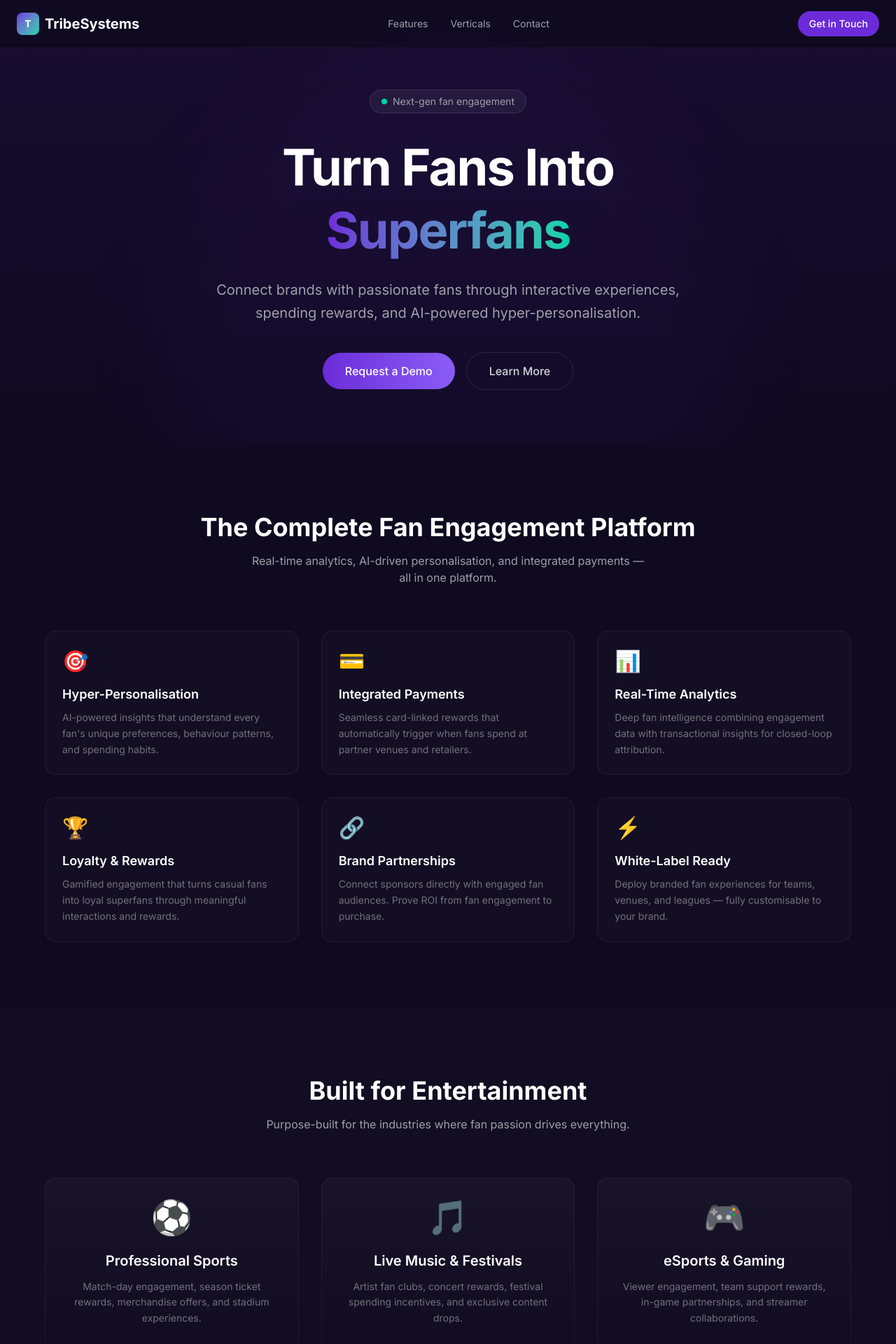
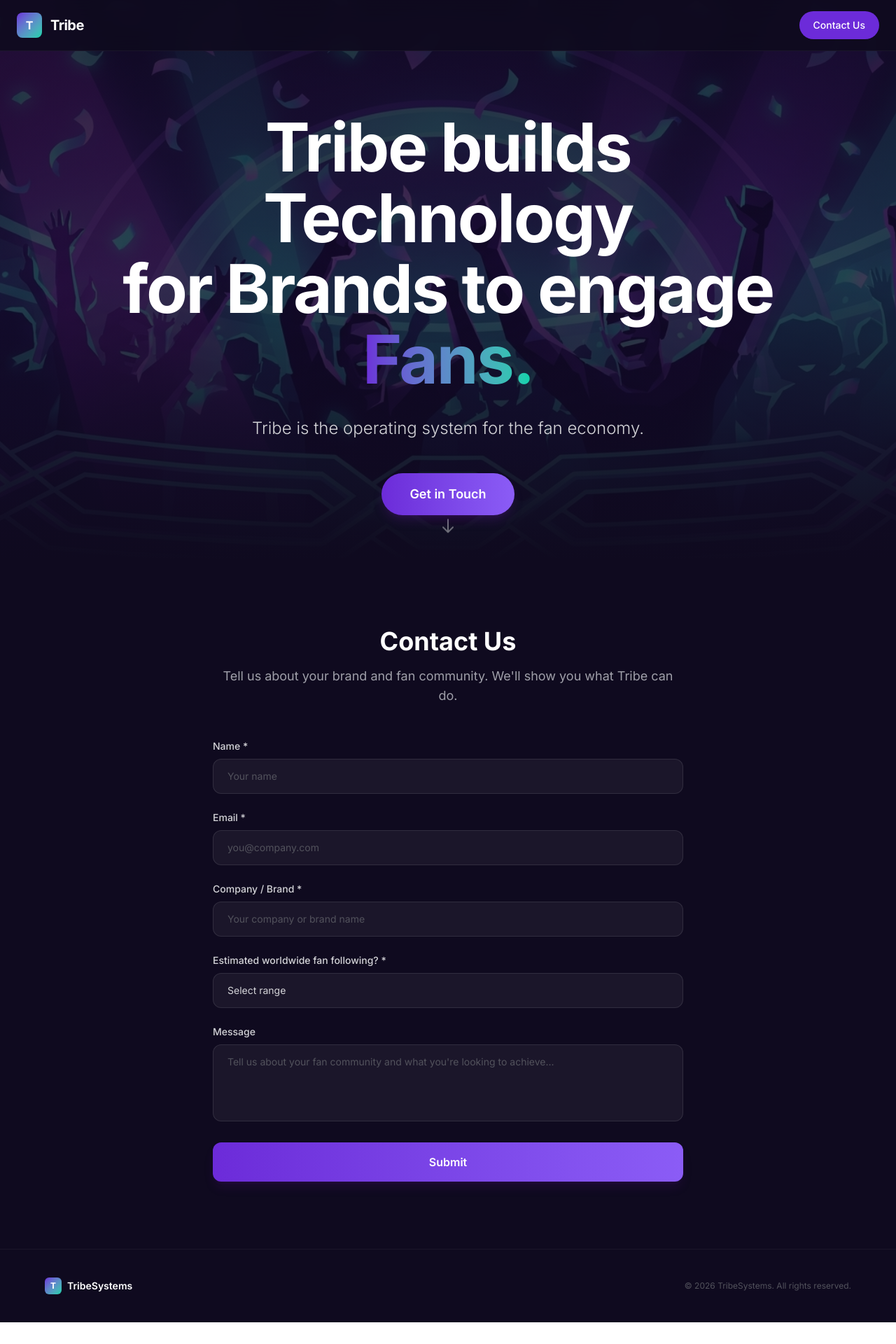
Before and after one commit to metagineers/tribesystems, a Next.js app: page / in a window 1280 px wide. Shown: the top 1920 px of the page at 70% size. After the commit the page ends 1889 px from the top, so only its background shows below. Built offline with nearby package versions, Linux system fonts and the light colour scheme.

Commit message:
feat: one-pager with hero image, contact form, Richard's copy

```diff
--- a/src/app/page.tsx
+++ b/src/app/page.tsx
@@ -1,205 +1,203 @@
 "use client";
 
 import { useState } from "react";
+import Image from "next/image";
 
 export default function Home() {
-  const [email, setEmail] = useState("");
+  const [form, setForm] = useState({
+    name: "",
+    email: "",
+    company: "",
+    fanFollowing: "",
+    message: "",
+  });
+  const [submitted, setSubmitted] = useState(false);
+
+  const handleSubmit = (e: React.FormEvent) => {
+    e.preventDefault();
+    // For now, open mailto. Replace with proper form handler later.
+    const body = `Name: ${form.name}%0AEmail: ${form.email}%0ACompany: ${form.company}%0AEstimated Fan Following: ${form.fanFollowing}%0AMessage: ${form.message}`;
+    window.location.href = `mailto:hello@tribesystems.io?subject=Contact from ${form.company}&body=${body}`;
+    setSubmitted(true);
+  };
 
   return (
     <div className="min-h-screen bg-[#0F0A1F] text-white">
       {/* Navigation */}
-      <nav className="fixed top-0 w-full z-50 bg-[#0F0A1F]/80 backdrop-blur-lg border-b border-white/5">
+      <nav className="fixed top-0 w-full z-50 bg-[#0F0A1F]/90 backdrop-blur-lg border-b border-white/5">
         <div className="max-w-7xl mx-auto px-6 py-4 flex items-center justify-between">
-          <div className="flex items-center gap-2">
-            <div className="w-8 h-8 rounded-lg bg-gradient-to-br from-[#6C2BD9] to-[#00D4AA] flex items-center justify-center">
-              <span className="text-white font-bold text-sm">T</span>
+          <div className="flex items-center gap-3">
+            <div className="w-9 h-9 rounded-lg bg-gradient-to-br from-[#6C2BD9] to-[#00D4AA] flex items-center justify-center">
+              <span className="text-white font-bold text-base">T</span>
             </div>
-            <span className="text-xl font-bold">TribeSystems</span>
-          </div>
-          <div className="hidden md:flex items-center gap-8 text-sm text-zinc-400">
-            <a href="#features" className="hover:text-white transition">Features</a>
-            <a href="#verticals" className="hover:text-white transition">Verticals</a>
-            <a href="#contact" className="hover:text-white transition">Contact</a>
+            <span className="text-xl font-bold tracking-tight">Tribe</span>
           </div>
           <a
             href="#contact"
-            className="hidden md:inline-flex px-4 py-2 rounded-full bg-[#6C2BD9] hover:bg-[#8B5CF6] transition text-sm font-medium"
+            className="px-5 py-2.5 rounded-full bg-[#6C2BD9] hover:bg-[#8B5CF6] transition text-sm font-medium"
           >
-            Get in Touch
+            Contact Us
           </a>
         </div>
       </nav>
 
       {/* Hero */}
-      <section className="relative pt-32 pb-20 px-6 overflow-hidden">
-        <div className="absolute inset-0 bg-gradient-to-b from-[#6C2BD9]/10 to-transparent" />
-        <div className="absolute top-20 left-1/2 -translate-x-1/2 w-[800px] h-[800px] rounded-full bg-[#6C2BD9]/5 blur-3xl" />
-        <div className="max-w-5xl mx-auto text-center relative z-10">
-          <div className="inline-flex items-center gap-2 px-4 py-1.5 rounded-full bg-white/5 border border-white/10 text-sm text-zinc-400 mb-8">
-            <span className="w-2 h-2 rounded-full bg-[#00D4AA] animate-pulse" />
-            Next-gen fan engagement
+      <section className="relative min-h-screen flex items-center justify-center overflow-hidden">
+        {/* Background image */}
+        <div className="absolute inset-0">
+          <Image
+            src="/hero.jpg"
+            alt="Fans celebrating"
+            fill
+            className="object-cover opacity-40"
+            priority
+          />
+          <div className="absolute inset-0 bg-gradient-to-b from-[#0F0A1F]/60 via-[#0F0A1F]/40 to-[#0F0A1F]" />
         </div>
-          <h1 className="text-5xl md:text-7xl font-bold leading-tight tracking-tight mb-6">
-            Turn Fans Into
-            <br />
+
+        {/* Content */}
+        <div className="relative z-10 max-w-5xl mx-auto px-6 text-center pt-24">
+          <h1 className="text-5xl md:text-7xl lg:text-8xl font-bold leading-[1.05] tracking-tight mb-8">
+            <span className="block">Tribe builds Technology</span>
+            <span className="block">for Brands to engage{" "}
               <span className="bg-gradient-to-r from-[#6C2BD9] to-[#00D4AA] bg-clip-text text-transparent">
-              Superfans
+                Fans.
+              </span>
             </span>
           </h1>
-          <p className="text-lg md:text-xl text-zinc-400 max-w-2xl mx-auto mb-10 leading-relaxed">
-            Connect brands with passionate fans through interactive experiences,
-            spending rewards, and AI-powered hyper-personalisation.
+          <p className="text-xl md:text-2xl text-zinc-300 max-w-2xl mx-auto mb-12 font-light">
+            Tribe is the operating system for the fan economy.
           </p>
-          <div className="flex flex-col sm:flex-row items-center justify-center gap-4">
           <a
             href="#contact"
-              className="px-8 py-3.5 rounded-full bg-gradient-to-r from-[#6C2BD9] to-[#8B5CF6] hover:opacity-90 transition font-medium text-base"
+            className="inline-flex px-10 py-4 rounded-full bg-gradient-to-r from-[#6C2BD9] to-[#8B5CF6] hover:opacity-90 transition font-semibold text-lg shadow-lg shadow-purple-900/30"
           >
-              Request a Demo
-            </a>
-            <a
-              href="#features"
-              className="px-8 py-3.5 rounded-full border border-white/10 hover:border-white/20 transition font-medium text-base text-zinc-300"
-            >
-              Learn More
+            Get in Touch
           </a>
         </div>
+
+        {/* Scroll indicator */}
+        <div className="absolute bottom-8 left-1/2 -translate-x-1/2 animate-bounce">
+          <svg className="w-6 h-6 text-zinc-500" fill="none" stroke="currentColor" viewBox="0 0 24 24">
+            <path strokeLinecap="round" strokeLinejoin="round" strokeWidth={2} d="M19 14l-7 7m0 0l-7-7m7 7V3" />
+          </svg>
         </div>
       </section>
 
-      {/* Features */}
-      <section id="features" className="py-24 px-6">
-        <div className="max-w-6xl mx-auto">
-          <div className="text-center mb-16">
-            <h2 className="text-3xl md:text-4xl font-bold mb-4">
-              The Complete Fan Engagement Platform
-            </h2>
-            <p className="text-zinc-400 max-w-xl mx-auto">
-              Real-time analytics, AI-driven personalisation, and integrated payments — all in one platform.
+      {/* Contact Form */}
+      <section id="contact" className="py-24 px-6">
+        <div className="max-w-2xl mx-auto">
+          <div className="text-center mb-12">
+            <h2 className="text-3xl md:text-4xl font-bold mb-4">Contact Us</h2>
+            <p className="text-zinc-400 text-lg">
+              Tell us about your brand and fan community. We&apos;ll show you what Tribe can do.
             </p>
           </div>
-          <div className="grid md:grid-cols-3 gap-8">
-            {[
-              {
-                icon: "🎯",
-                title: "Hyper-Personalisation",
-                desc: "AI-powered insights that understand every fan's unique preferences, behaviour patterns, and spending habits.",
-              },
-              {
-                icon: "💳",
-                title: "Integrated Payments",
-                desc: "Seamless card-linked rewards that automatically trigger when fans spend at partner venues and retailers.",
-              },
-              {
-                icon: "📊",
-                title: "Real-Time Analytics",
-                desc: "Deep fan intelligence combining engagement data with transactional insights for closed-loop attribution.",
-              },
-              {
-                icon: "🏆",
-                title: "Loyalty & Rewards",
-                desc: "Gamified engagement that turns casual fans into loyal superfans through meaningful interactions and rewards.",
-              },
-              {
-                icon: "🔗",
-                title: "Brand Partnerships",
-                desc: "Connect sponsors directly with engaged fan audiences. Prove ROI from fan engagement to purchase.",
-              },
-              {
-                icon: "⚡",
-                title: "White-Label Ready",
-                desc: "Deploy branded fan experiences for teams, venues, and leagues — fully customisable to your brand.",
-              },
-            ].map((feature, i) => (
-              <div
-                key={i}
-                className="p-6 rounded-2xl bg-white/[0.02] border border-white/5 hover:border-[#6C2BD9]/30 transition group"
+
+          {submitted ? (
+            <div className="text-center py-16 rounded-2xl bg-white/[0.02] border border-white/10">
+              <div className="text-5xl mb-4">🎉</div>
+              <h3 className="text-2xl font-semibold mb-2">Thanks!</h3>
+              <p className="text-zinc-400">We&apos;ll be in touch shortly.</p>
+            </div>
+          ) : (
+            <form onSubmit={handleSubmit} className="space-y-6">
+              {/* Name */}
+              <div>
+                <label htmlFor="name" className="block text-sm font-medium text-zinc-300 mb-2">
+                  Name *
+                </label>
+                <input
+                  id="name"
+                  type="text"
+                  required
+                  value={form.name}
+                  onChange={(e) => setForm({ ...form, name: e.target.value })}
+                  className="w-full px-5 py-3.5 rounded-xl bg-white/5 border border-white/10 focus:border-[#6C2BD9] focus:outline-none focus:ring-1 focus:ring-[#6C2BD9] text-sm placeholder:text-zinc-600 transition"
+                  placeholder="Your name"
+                />
+              </div>
+
+              {/* Email */}
+              <div>
+                <label htmlFor="email" className="block text-sm font-medium text-zinc-300 mb-2">
+                  Email *
+                </label>
+                <input
+                  id="email"
+                  type="email"
+                  required
+                  value={form.email}
+                  onChange={(e) => setForm({ ...form, email: e.target.value })}
+                  className="w-full px-5 py-3.5 rounded-xl bg-white/5 border border-white/10 focus:border-[#6C2BD9] focus:outline-none focus:ring-1 focus:ring-[#6C2BD9] text-sm placeholder:text-zinc-600 transition"
+                  placeholder="you@company.com"
+                />
+              </div>
+
+              {/* Company */}
+              <div>
+                <label htmlFor="company" className="block text-sm font-medium text-zinc-300 mb-2">
+                  Company / Brand *
+                </label>
+                <input
+                  id="company"
+                  type="text"
+                  required
+                  value={form.company}
+                  onChange={(e) => setForm({ ...form, company: e.target.value })}
+                  className="w-full px-5 py-3.5 rounded-xl bg-white/5 border border-white/10 focus:border-[#6C2BD9] focus:outline-none focus:ring-1 focus:ring-[#6C2BD9] text-sm placeholder:text-zinc-600 transition"
+                  placeholder="Your company or brand name"
+                />
+              </div>
+
+              {/* Estimated Fan Following */}
+              <div>
+                <label htmlFor="fanFollowing" className="block text-sm font-medium text-zinc-300 mb-2">
+                  Estimated worldwide fan following? *
+                </label>
+                <select
+                  id="fanFollowing"
+                  required
+                  value={form.fanFollowing}
+                  onChange={(e) => setForm({ ...form, fanFollowing: e.target.value })}
+                  className="w-full px-5 py-3.5 rounded-xl bg-white/5 border border-white/10 focus:border-[#6C2BD9] focus:outline-none focus:ring-1 focus:ring-[#6C2BD9] text-sm text-zinc-300 transition appearance-none cursor-pointer"
                 >
-                <div className="text-3xl mb-4">{feature.icon}</div>
-                <h3 className="text-lg font-semibold mb-2 group-hover:text-[#00D4AA] transition">
-                  {feature.title}
-                </h3>
-                <p className="text-sm text-zinc-500 leading-relaxed">{feature.desc}</p>
+                  <option value="" className="bg-[#0F0A1F]">Select range</option>
+                  <option value="under-100k" className="bg-[#0F0A1F]">Under 100,000</option>
+                  <option value="100k-1m" className="bg-[#0F0A1F]">100,000 – 1,000,000</option>
+                  <option value="above-1m" className="bg-[#0F0A1F]">Above 1 million</option>
+                </select>
               </div>
-            ))}
+
+              {/* Message */}
+              <div>
+                <label htmlFor="message" className="block text-sm font-medium text-zinc-300 mb-2">
+                  Message
+                </label>
+                <textarea
+                  id="message"
+                  rows={4}
+                  value={form.message}
+                  onChange={(e) => setForm({ ...form, message: e.target.value })}
+                  className="w-full px-5 py-3.5 rounded-xl bg-white/5 border border-white/10 focus:border-[#6C2BD9] focus:outline-none focus:ring-1 focus:ring-[#6C2BD9] text-sm placeholder:text-zinc-600 transition resize-none"
+                  placeholder="Tell us about your fan community and what you're looking to achieve..."
+                />
               </div>
-        </div>
-      </section>
 
-      {/* Verticals */}
-      <section id="verticals" className="py-24 px-6 bg-white/[0.01]">
-        <div className="max-w-6xl mx-auto">
-          <div className="text-center mb-16">
-            <h2 className="text-3xl md:text-4xl font-bold mb-4">Built for Entertainment</h2>
-            <p className="text-zinc-400 max-w-xl mx-auto">
-              Purpose-built for the industries where fan passion drives everything.
-            </p>
-          </div>
-          <div className="grid md:grid-cols-3 gap-8">
-            {[
-              {
-                icon: "⚽",
-                title: "Professional Sports",
-                desc: "Match-day engagement, season ticket rewards, merchandise offers, and stadium experiences.",
-              },
-              {
-                icon: "🎵",
-                title: "Live Music & Festivals",
-                desc: "Artist fan clubs, concert rewards, festival spending incentives, and exclusive content drops.",
-              },
-              {
-                icon: "🎮",
-                title: "eSports & Gaming",
-                desc: "Viewer engagement, team support rewards, in-game partnerships, and streamer collaborations.",
-              },
-            ].map((vertical, i) => (
-              <div
-                key={i}
-                className="p-8 rounded-2xl bg-gradient-to-b from-white/[0.03] to-transparent border border-white/5 text-center"
-              >
-                <div className="text-5xl mb-6">{vertical.icon}</div>
-                <h3 className="text-xl font-semibold mb-3">{vertical.title}</h3>
-                <p className="text-sm text-zinc-500 leading-relaxed">{vertical.desc}</p>
-              </div>
-            ))}
-          </div>
-        </div>
-      </section>
-
-      {/* Contact */}
-      <section id="contact" className="py-24 px-6">
-        <div className="max-w-xl mx-auto text-center">
-          <h2 className="text-3xl md:text-4xl font-bold mb-4">Let&apos;s Talk</h2>
-          <p className="text-zinc-400 mb-10">
-            Ready to transform your fan engagement? Get in touch and we&apos;ll show you what&apos;s possible.
-          </p>
-          <form
-            onSubmit={(e) => {
-              e.preventDefault();
-              window.location.href = `mailto:hello@tribesystems.io?subject=Demo Request&body=Email: ${email}`;
-            }}
-            className="flex flex-col sm:flex-row gap-3"
-          >
-            <input
-              type="email"
-              value={email}
-              onChange={(e) => setEmail(e.target.value)}
-              placeholder="your@email.com"
-              className="flex-1 px-5 py-3.5 rounded-full bg-white/5 border border-white/10 focus:border-[#6C2BD9] focus:outline-none text-sm placeholder:text-zinc-600"
-              required
-            />
+              {/* Submit */}
               <button
                 type="submit"
-              className="px-8 py-3.5 rounded-full bg-gradient-to-r from-[#6C2BD9] to-[#8B5CF6] hover:opacity-90 transition font-medium text-sm whitespace-nowrap"
+                className="w-full py-4 rounded-xl bg-gradient-to-r from-[#6C2BD9] to-[#8B5CF6] hover:opacity-90 transition font-semibold text-base shadow-lg shadow-purple-900/20"
               >
-              Request Demo
+                Submit
               </button>
             </form>
+          )}
         </div>
       </section>
 
       {/* Footer */}
-      <footer className="py-12 px-6 border-t border-white/5">
+      <footer className="py-10 px-6 border-t border-white/5">
         <div className="max-w-6xl mx-auto flex flex-col md:flex-row items-center justify-between gap-4">
           <div className="flex items-center gap-2">
             <div className="w-6 h-6 rounded-md bg-gradient-to-br from-[#6C2BD9] to-[#00D4AA] flex items-center justify-center">
@@ -210,11 +208,6 @@
           <p className="text-xs text-zinc-600">
             © {new Date().getFullYear()} TribeSystems. All rights reserved.
           </p>
-          <div className="flex gap-6 text-xs text-zinc-500">
-            <a href="https://tribesystems.ai" className="hover:text-white transition">
-              tribesystems.ai
-            </a>
-          </div>
         </div>
       </footer>
     </div>
```
Also changed, not shown: public/hero.jpg (added). Lines whose indentation alone changed are shown as unchanged.
